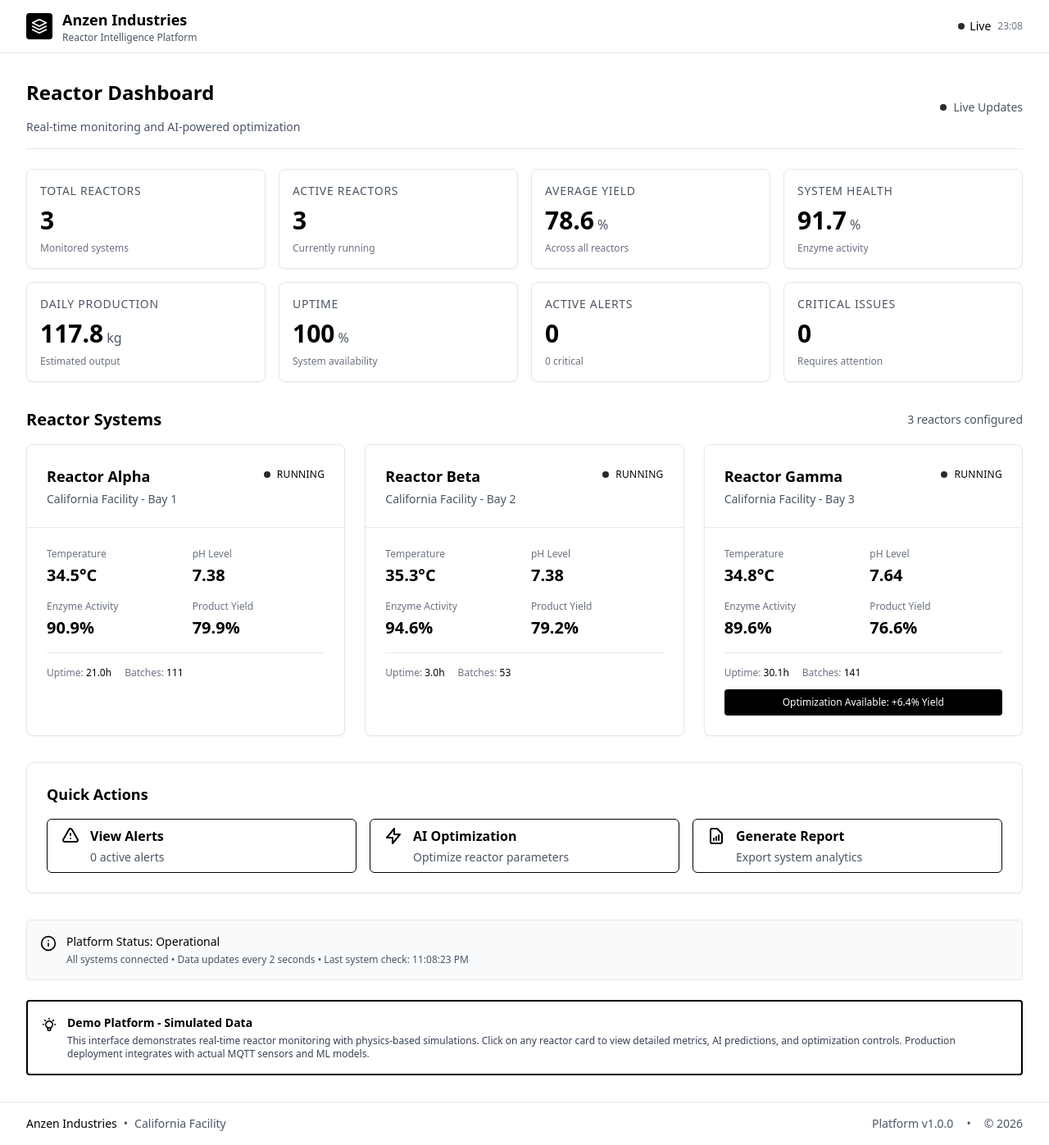
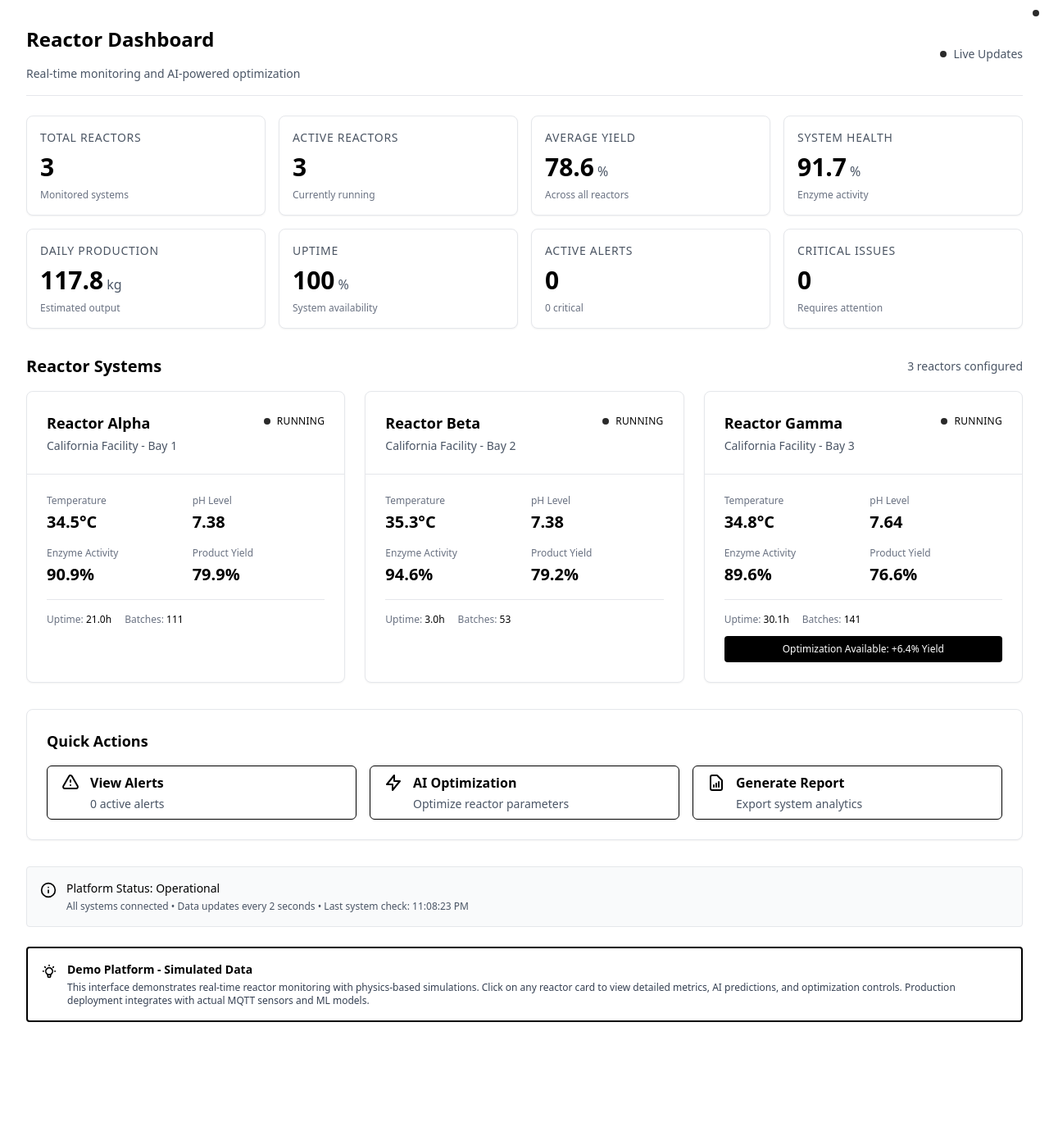
Before and after one commit to AntipasBen23/anzenindustries-feature-demo, a Next.js app: page / in a window 1280 px wide. Shown: the whole page at 82% size. After the commit the page ends 1279 px from the top, so only its background shows below. Built offline with nearby package versions, Linux system fonts and the light colour scheme.

Commit message:
updated layout

```diff
--- a/src/app/layout.tsx
+++ b/src/app/layout.tsx
@@ -30,92 +30,7 @@ export default function RootLayout({
     <html lang="en" className={inter.variable}>
       <body className="antialiased bg-white text-black min-h-screen">
         <ReactorProvider>
-          {/* Main Application Container */}
-          <div className="flex flex-col min-h-screen">
-            {/* Header */}
-            <header className="border-b border-gray-200 bg-white sticky top-0 z-30">
-              <div className="container-responsive">
-                <div className="flex items-center justify-between h-16">
-                  {/* Logo */}
-                  <div className="flex items-center gap-3">
-                    <div className="w-8 h-8 bg-black rounded flex items-center justify-center">
-                      <svg
-                        width="20"
-                        height="20"
-                        viewBox="0 0 24 24"
-                        fill="none"
-                        xmlns="http://www.w3.org/2000/svg"
-                      >
-                        <path
-                          d="M12 2L2 7L12 12L22 7L12 2Z"
-                          stroke="white"
-                          strokeWidth="2"
-                          strokeLinecap="round"
-                          strokeLinejoin="round"
-                        />
-                        <path
-                          d="M2 17L12 22L22 17"
-                          stroke="white"
-                          strokeWidth="2"
-                          strokeLinecap="round"
-                          strokeLinejoin="round"
-                        />
-                        <path
-                          d="M2 12L12 17L22 12"
-                          stroke="white"
-                          strokeWidth="2"
-                          strokeLinecap="round"
-                          strokeLinejoin="round"
-                        />
-                      </svg>
-                    </div>
-                    <div>
-                      <h1 className="text-lg font-bold text-black">Anzen Industries</h1>
-                      <p className="text-xs text-gray-600">Reactor Intelligence Platform</p>
-                    </div>
-                  </div>
-
-                  {/* System Status */}
-                  <div className="flex items-center gap-2">
-                    <div className="flex items-center gap-1.5">
-                      <div className="w-2 h-2 bg-black rounded-full pulse-indicator"></div>
-                      <span className="text-sm font-medium text-black">Live</span>
-                    </div>
-                    <div className="text-xs text-gray-500">
-                      {new Date().toLocaleTimeString('en-US', {
-                        hour: '2-digit',
-                        minute: '2-digit',
-                        hour12: false
-                      })}
-                    </div>
-                  </div>
-                </div>
-              </div>
-            </header>
-
-            {/* Main Content */}
-            <main className="flex-1 bg-white">
-              {children}
-            </main>
-
-            {/* Footer */}
-            <footer className="border-t border-gray-200 bg-white mt-auto">
-              <div className="container-responsive py-4">
-                <div className="flex items-center justify-between text-sm text-gray-600">
-                  <div>
-                    <span className="font-medium text-black">Anzen Industries</span>
-                    <span className="mx-2">•</span>
-                    <span>California Facility</span>
-                  </div>
-                  <div className="flex items-center gap-4">
-                    <span>Platform v1.0.0</span>
-                    <span>•</span>
-                    <span>© {new Date().getFullYear()}</span>
-                  </div>
-                </div>
-              </div>
-            </footer>
-          </div>
+          {children}
         </ReactorProvider>
       </body>
     </html>
```
